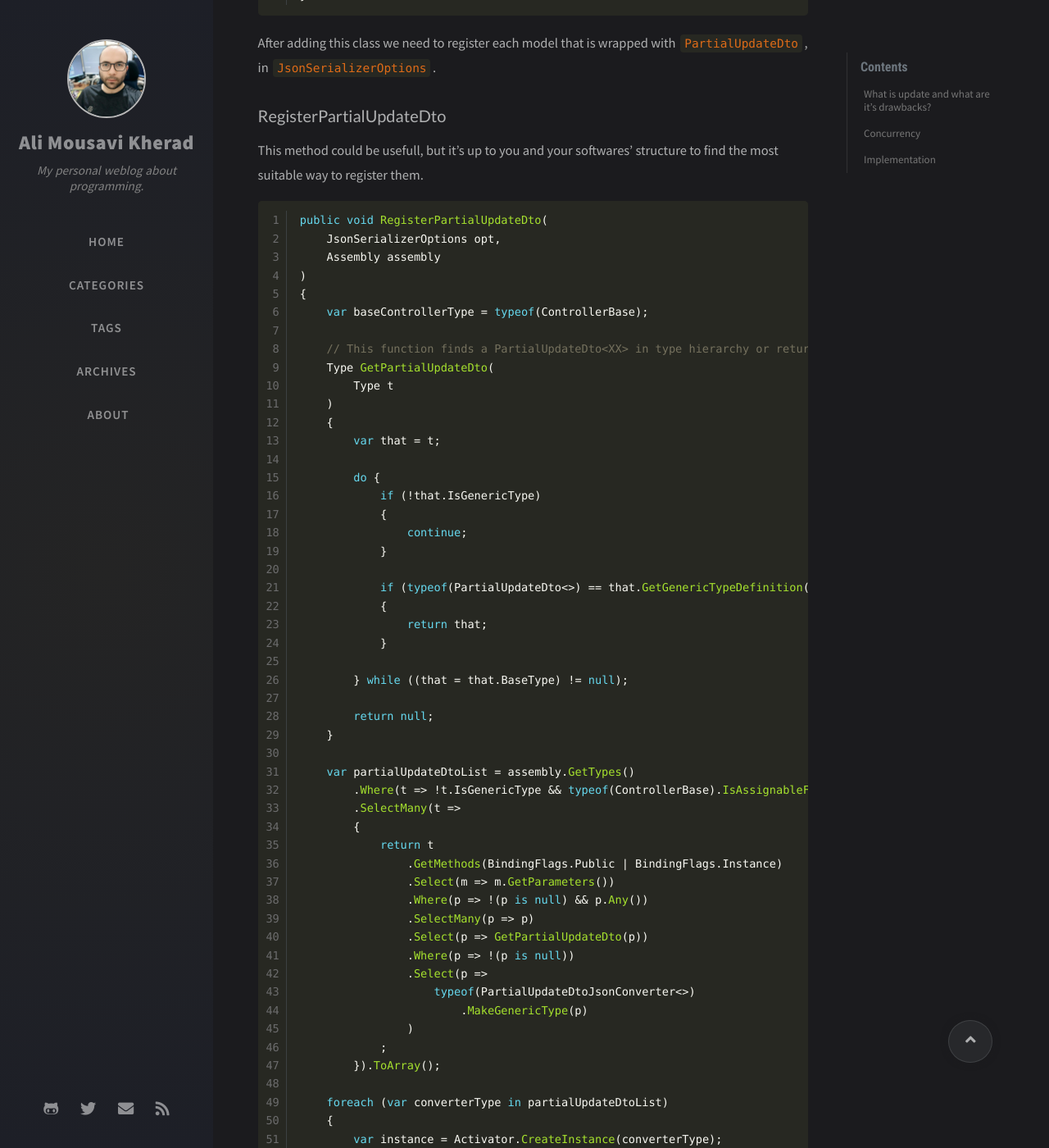
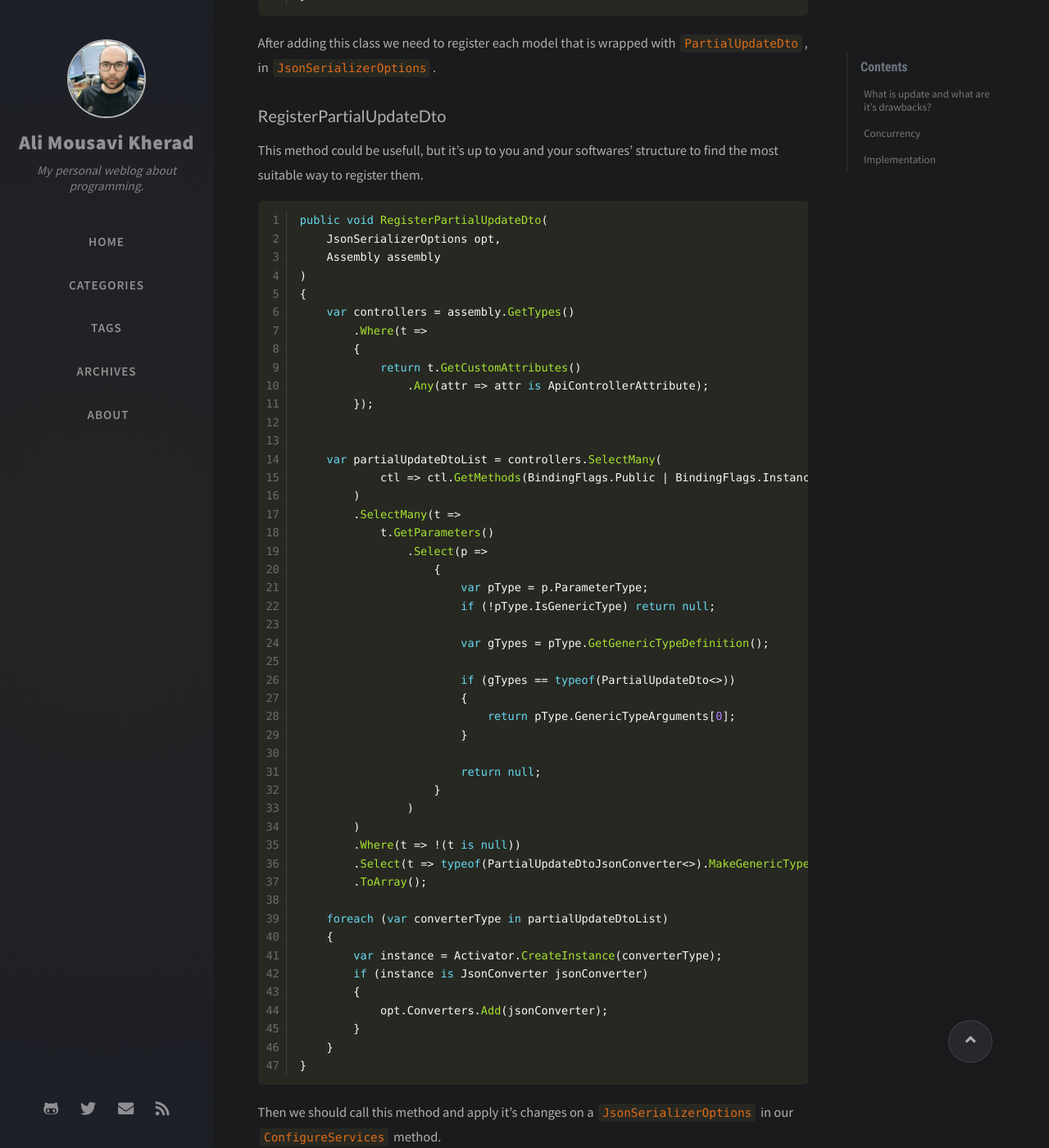
Before and after one commit to amkherad/amkherad.github.io, a Jekyll site: the page built from _posts/2020-10-02-partial-update-asp-net.md, in a window 1280 px wide and 1400 px high, scrolled down 3620 px. Shown: the whole window at 82% size. Built offline with Jekyll 4.4.1, drawn with Linux system fonts in a browser that asks for light colours; nearby versions of some CDN libraries; comment, search, counter and statistics services are not loaded.

Commit message:
Updated 2020-10-02-partial-update-asp-net.md
Updated RegisterPartialUpdateDto method to use a well-tested algo.

```diff
--- a/_posts/2020-10-02-partial-update-asp-net.md
+++ b/_posts/2020-10-02-partial-update-asp-net.md
@@ -128,48 +128,38 @@ public void RegisterPartialUpdateDto(
     Assembly assembly
 )
 {
-    var baseControllerType = typeof(ControllerBase);
+    var controllers = assembly.GetTypes()
+        .Where(t =>
+        {
+            return t.GetCustomAttributes()
+                .Any(attr => attr is ApiControllerAttribute);
+        });
 
-    // This function finds a PartialUpdateDto<XX> in type hierarchy or returns null.
-    Type GetPartialUpdateDto(
-        Type t
-    )
-    {
-        var that = t;
 
-        do {
-            if (!that.IsGenericType)
-            {
-                continue;
-            }
+    var partialUpdateDtoList = controllers.SelectMany(
+            ctl => ctl.GetMethods(BindingFlags.Public | BindingFlags.Instance)
+        )
+        .SelectMany(t =>
+            t.GetParameters()
+                .Select(p =>
+                    {
+                        var pType = p.ParameterType;
+                        if (!pType.IsGenericType) return null;
 
-            if (typeof(PartialUpdateDto<>) == that.GetGenericTypeDefinition())
-            {
-                return that;
-            }
+                        var gTypes = pType.GetGenericTypeDefinition();
 
-        } while ((that = that.BaseType) != null);
+                        if (gTypes == typeof(PartialUpdateDto<>))
+                        {
+                            return pType.GenericTypeArguments[0];
+                        }
 
-        return null;
-    }
-
-    var partialUpdateDtoList = assembly.GetTypes()
-        .Where(t => !t.IsGenericType && typeof(ControllerBase).IsAssignableFrom(t))
-        .SelectMany(t =>
-        {
-            return t
-                .GetMethods(BindingFlags.Public | BindingFlags.Instance)
-                .Select(m => m.GetParameters())
-                .Where(p => !(p is null) && p.Any())
-                .SelectMany(p => p)
-                .Select(p => GetPartialUpdateDto(p))
-                .Where(p => !(p is null))
-                .Select(p =>
-                    typeof(PartialUpdateDtoJsonConverter<>)
-                        .MakeGenericType(p)
+                        return null;
+                    }
                 )
-            ;
-        }).ToArray();
+        )
+        .Where(t => !(t is null))
+        .Select(t => typeof(PartialUpdateDtoJsonConverter<>).MakeGenericType(t))
+        .ToArray();
 
     foreach (var converterType in partialUpdateDtoList)
     {
```
